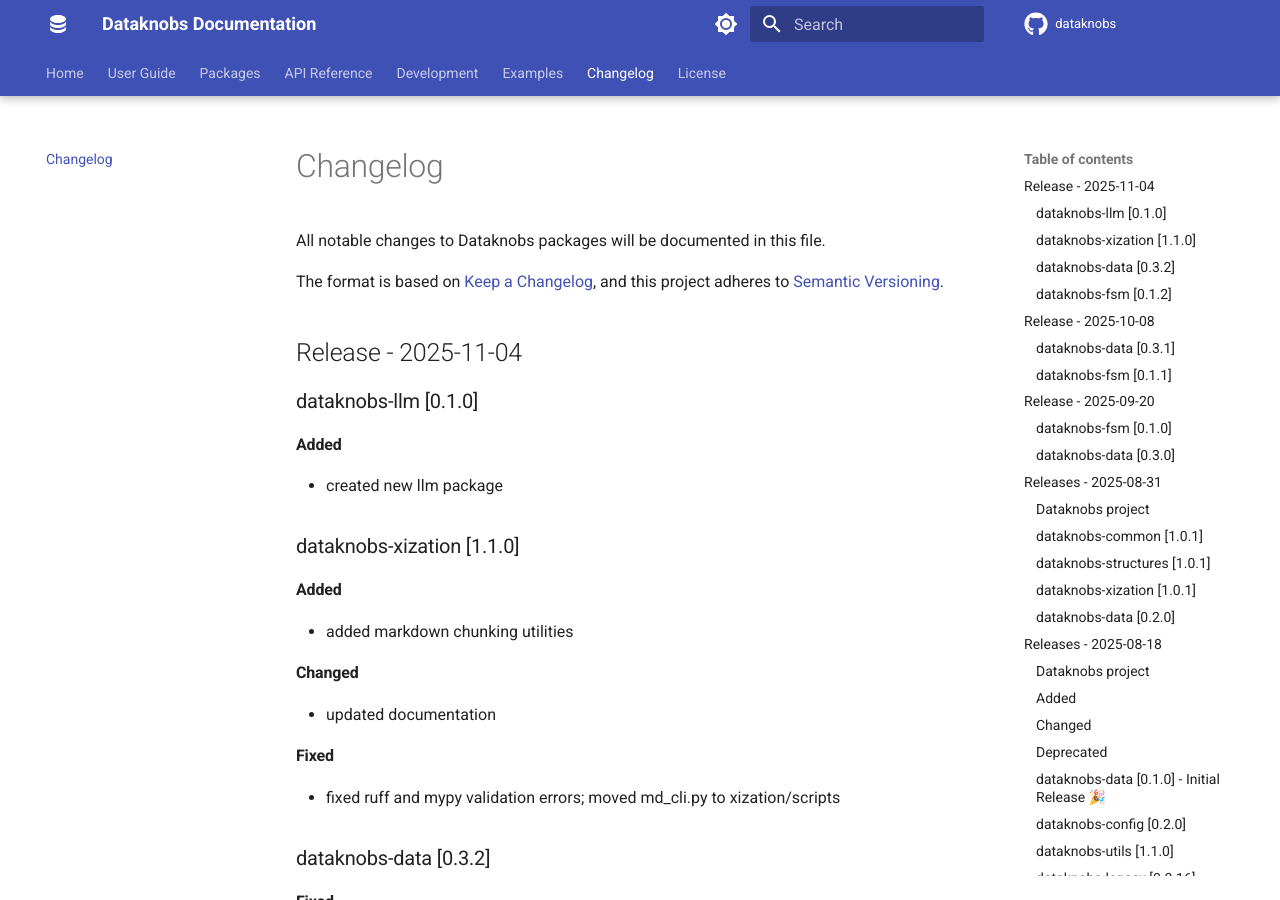
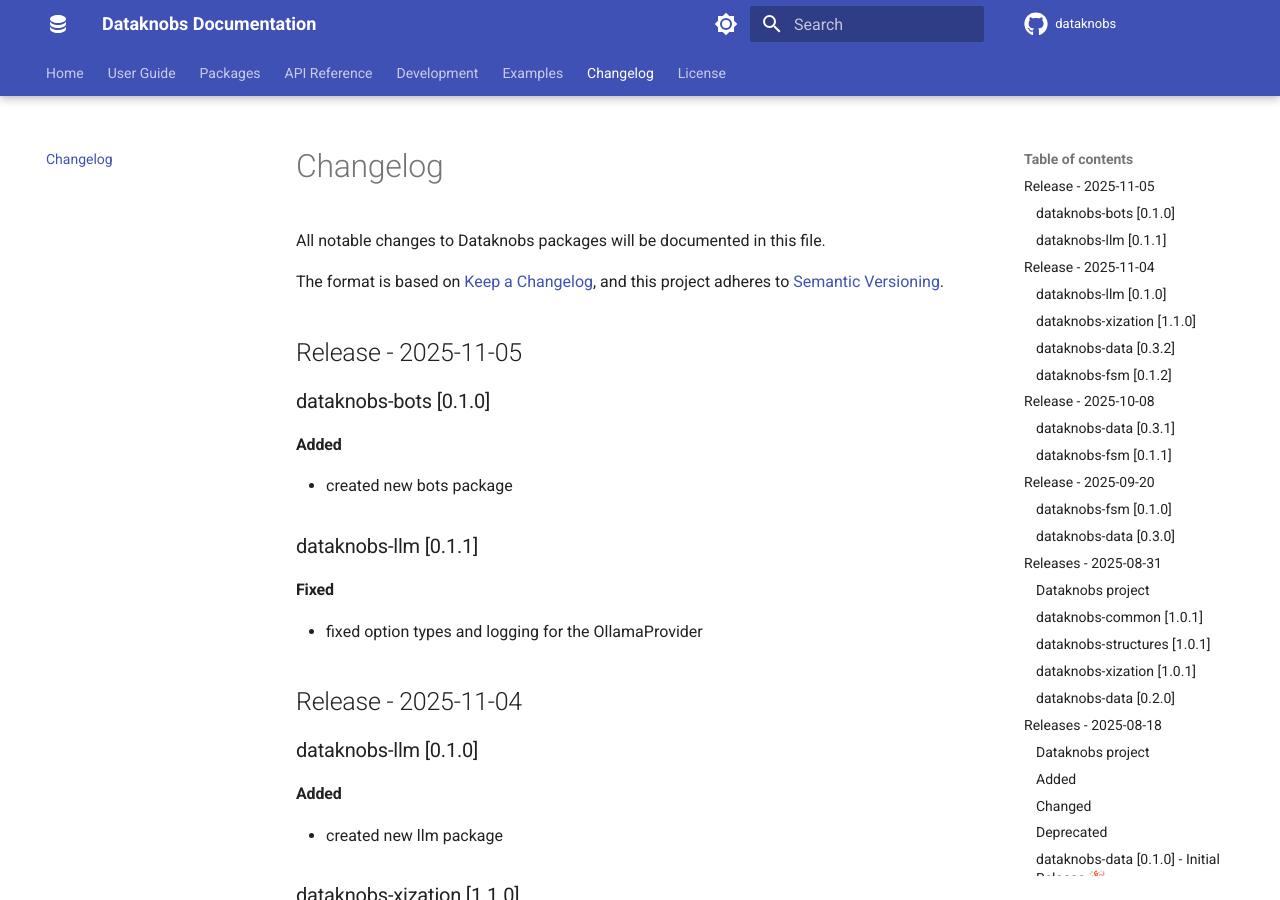
Before and after one commit to KBS-Labs/dataknobs, an MkDocs documentation site: the page built from docs/changelog.md, in a window 1280 px wide and 900 px high. Built offline with MkDocs 1.6.1 and Material for MkDocs 9.7.7, drawn with Linux system fonts in a browser that asks for light colours; comment, search, counter and statistics services are not loaded; the version menu is left out.

Commit message:
Releases: Patched llm version to 0.1.1; Added bots at version 0.1.0

```diff
--- a/docs/changelog.md
+++ b/docs/changelog.md
@@ -5,6 +5,18 @@
 The format is based on [Keep a Changelog](https://keepachangelog.com/en/1.0.0/),
 and this project adheres to [Semantic Versioning](https://semver.org/spec/v2.0.0.html).
 
+
+## Release - 2025-11-05
+
+### dataknobs-bots [0.1.0]
+
+#### Added
+- created new bots package
+
+### dataknobs-llm [0.1.1]
+
+#### Fixed
+- fixed option types and logging for the OllamaProvider
 
 ## Release - 2025-11-04
 
```
Also changed, not shown: 2 other files.
